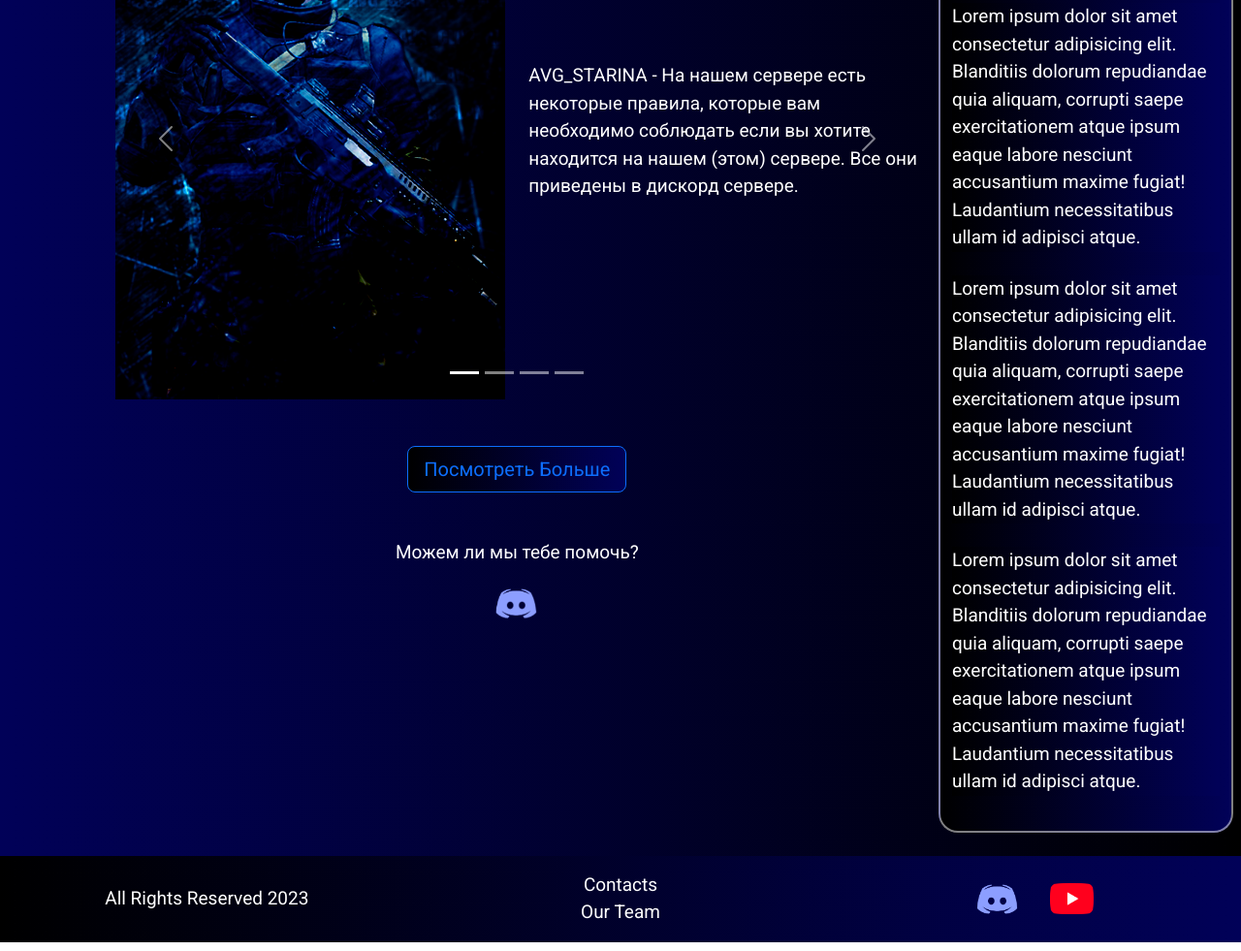
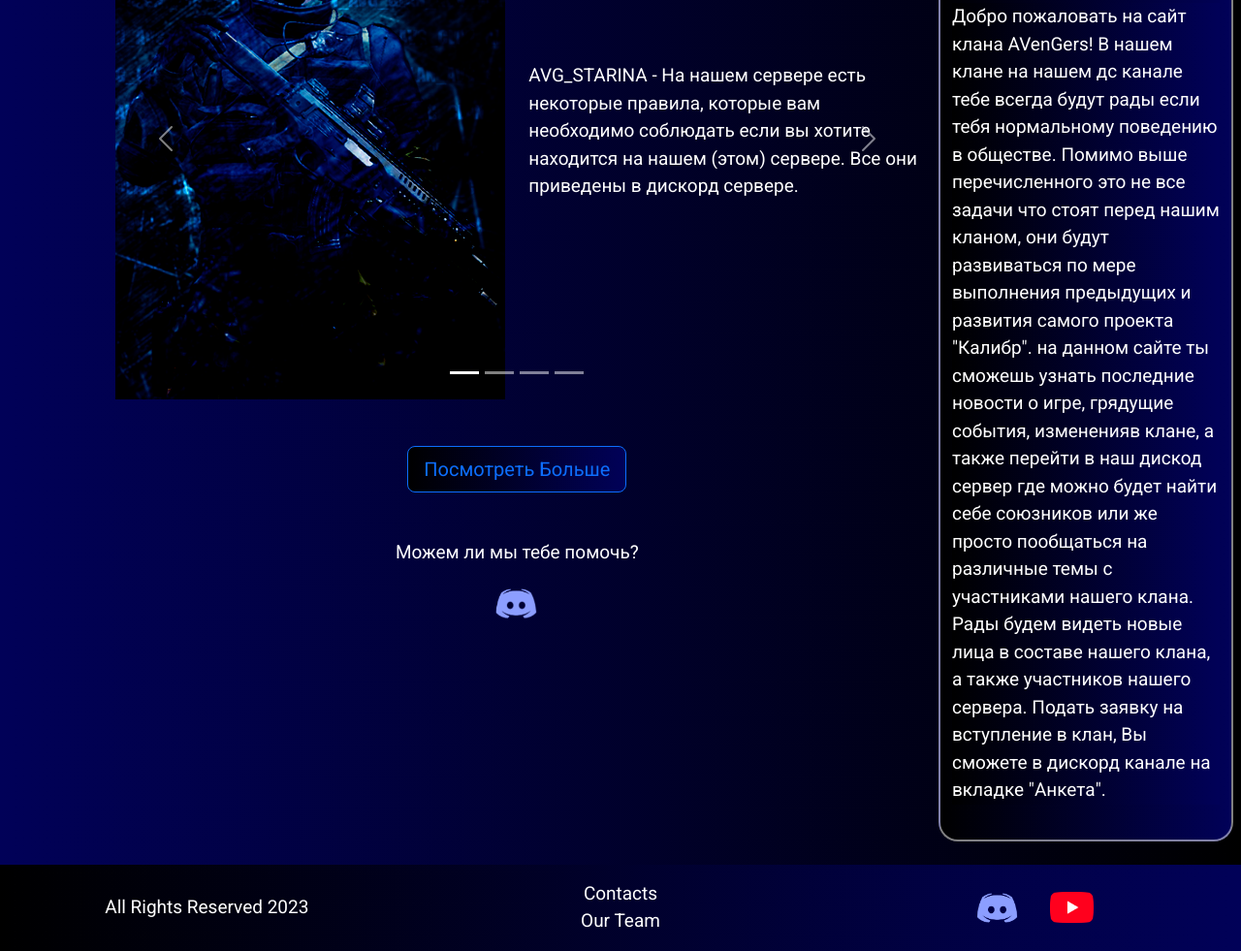
Before and after one commit to Zeratyll/Zeratyll.github.io, a plain HTML site: page index.html in a window 1280 px wide. Shown: the part 780-1761 px from the top of the page at 97% size. Drawn offline with nearby package versions, Linux system fonts and the light colour scheme.

Commit message:
Add files via upload

```diff
--- a/index.html
+++ b/index.html
@@ -101,7 +101,7 @@
                         <img src="static/images/2.png" class="w-100" alt="VR">
                       </div>
                       <div class="col-lg-6 col-md-6 slide-text">
-                        <p class="shadow-box">AVG_Bo1ek - </p>
+                        <p class="shadow-box">AVG_Bo1ek - В нашем клане ты сможешь найти себе союзников под разные режимы игры, для выполнения грядущих ивентов или же для просто хорошо провести время в веселой компании.</p>
                       </div>
                     </div>
                   </div>
@@ -145,21 +145,7 @@
           <div class="row px-2">
             <div class="Border">
               <div class="col-lg-12 sidebar my-4">
-                <p class="">Lorem ipsum dolor sit amet consectetur adipisicing elit. Blanditiis dolorum repudiandae quia aliquam,
-                  corrupti saepe exercitationem atque ipsum eaque labore nesciunt accusantium maxime fugiat! Laudantium
-                  necessitatibus ullam id adipisci atque.
-                </p>
-              </div>
-              <div class="col-lg-12 sidebar my-4">
-                <p class="">Lorem ipsum dolor sit amet consectetur adipisicing elit. Blanditiis dolorum repudiandae quia aliquam,
-                  corrupti saepe exercitationem atque ipsum eaque labore nesciunt accusantium maxime fugiat! Laudantium
-                  necessitatibus ullam id adipisci atque.
-                </p>
-              </div>
-              <div class="col-lg-12 sidebar my-4">
-                <p class="">Lorem ipsum dolor sit amet consectetur adipisicing elit. Blanditiis dolorum repudiandae quia aliquam,
-                  corrupti saepe exercitationem atque ipsum eaque labore nesciunt accusantium maxime fugiat! Laudantium
-                  necessitatibus ullam id adipisci atque.
+                <p class="">Добро пожаловать на сайт клана AVenGers! В нашем клане на нашем дс канале тебе всегда будут рады если тебя нормальному поведению в обществе. Помимо выше перечисленного это не все задачи что стоят перед нашим кланом, они будут развиваться по мере выполнения предыдущих и развития самого проекта "Калибр". на данном сайте ты сможешь узнать последние новости о игре, грядущие события, измененияв клане, а также перейти в наш дискод сервер где можно будет найти себе союзников или же просто пообщаться на различные темы с участниками нашего клана. Рады будем видеть новые лица в составе нашего клана, а также участников нашего сервера. Подать заявку на вступление в клан, Вы сможете в дискорд канале на вкладке "Анкета".
                 </p>
               </div>
             </div>
```
Also changed, not shown: composition.html (+3 -3 lines), our team.html (+4 -4 lines), static/images/1684922763_fons-pibig-info-p-stilnii-sinii-fon-krasivii-1.jpg (added).
